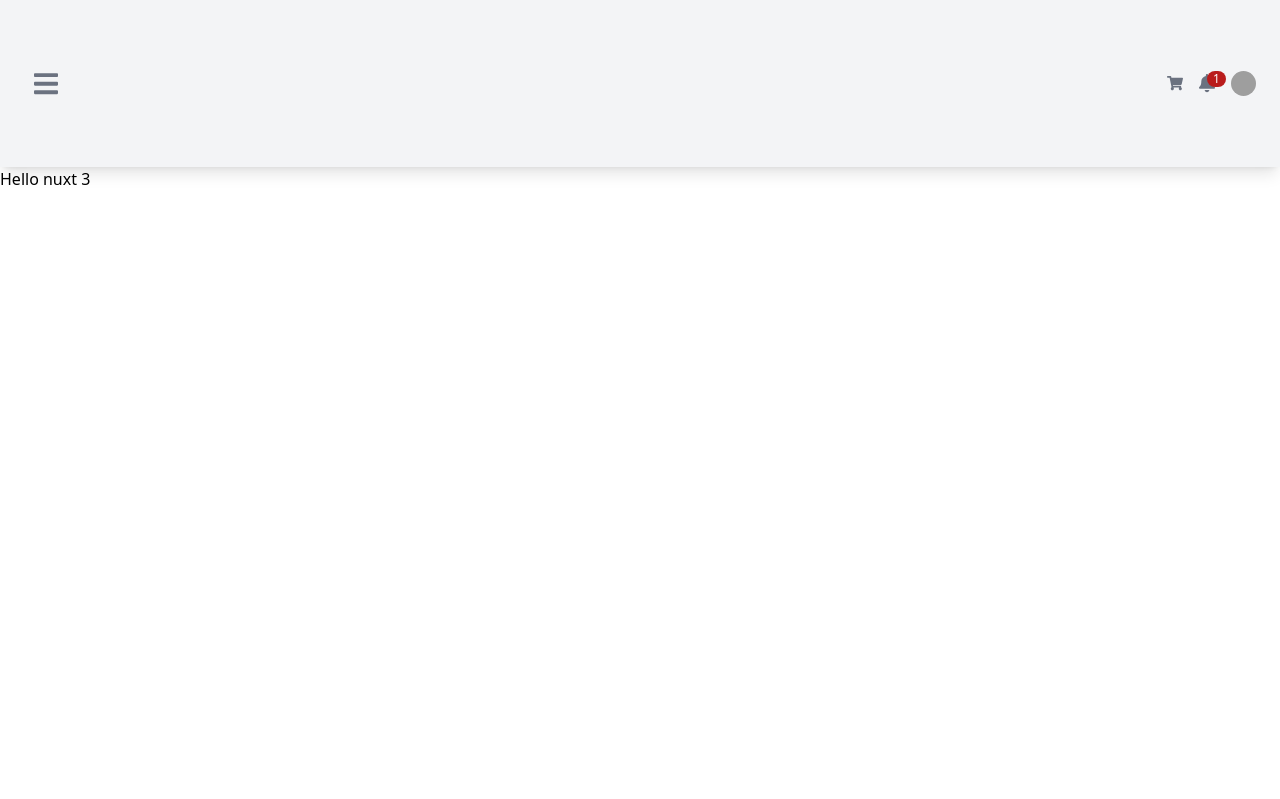
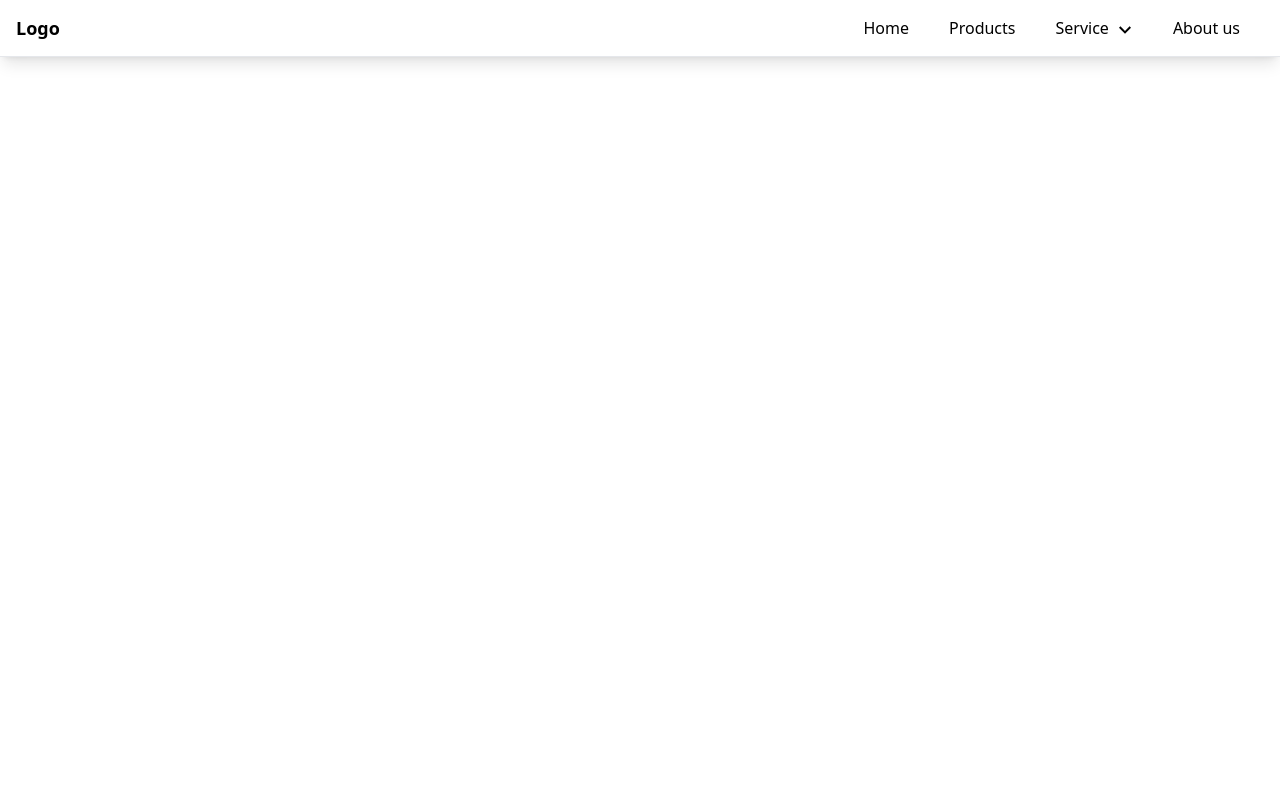
Before and after one commit to Foddie2/Portfolio., a Nuxt app: page / in a window 1280 px wide. Shown: the top 799 px of the page. Built offline with nearby package versions, Linux system fonts and the light colour scheme; grey boxes are pictures that could not be loaded.

Commit message:
portfolio setup

```diff
--- a/app.vue
+++ b/app.vue
@@ -1,6 +1,7 @@
 <template>
   <div>
     <Navbar/>
+    <Header/>
     Hello nuxt 3
     <pre>{{ mountains }}</pre>
 
--- a/components/Navbar.vue
+++ b/components/Navbar.vue
@@ -1,244 +1,55 @@
-<template><nav class="
-    relative
-    w-full
-    flex flex-wrap
-    items-center
-    justify-between
-    py-4
-    bg-gray-100
-    text-gray-500
-    hover:text-gray-700
-    focus:text-gray-700
-    shadow-lg
-    navbar navbar-expand-lg navbar-light
-    ">
-    <div class="container-fluid w-full flex flex-wrap items-center justify-between px-6">
-    <button class="
-        navbar-toggler
-        text-gray-500
-        border-0
-        hover:shadow-none hover:no-underline
-        py-2
-        px-2.5
-        bg-transparent
-        focus:outline-none focus:ring-0 focus:shadow-none focus:no-underline
-      " type="button" data-bs-toggle="collapse" data-bs-target="#navbarSupportedContent"
-    aria-controls="navbarSupportedContent" aria-expanded="false" aria-label="Toggle navigation">
-    <svg aria-hidden="true" focusable="false" data-prefix="fas" data-icon="bars"
-      class="w-6" role="img" xmlns="http://www.w3.org/2000/svg" viewBox="0 0 448 512">
-      <path fill="currentColor"
-        d="M16 132h416c8.837 0 16-7.163 16-16V76c0-8.837-7.163-16-16-16H16C7.163 60 0 67.163 0 76v40c0 8.837 7.163 16 16 16zm0 160h416c8.837 0 16-7.163 16-16v-40c0-8.837-7.163-16-16-16H16c-8.837 0-16 7.163-16 16v40c0 8.837 7.163 16 16 16zm0 160h416c8.837 0 16-7.163 16-16v-40c0-8.837-7.163-16-16-16H16c-8.837 0-16 7.163-16 16v40c0 8.837 7.163 16 16 16z">
-      </path>
-    </svg>
-    </button>
-    <div class="collapse navbar-collapse flex-grow items-center" id="navbarSupportedContent">
-    <a class="
-          flex
-          items-center
-          text-gray-900
-          hover:text-gray-900
-          focus:text-gray-900
-          mt-2
-          lg:mt-0
-          mr-1
-        " href="#">
-      <img src="https://mdbootstrap.com/img/logo/mdb-transaprent-noshadows.png" style="height: 15px" alt=""
-        loading="lazy" />
+<template>
+    <div class="min-h-screen bg-white">
+    <nav class="flex px-4 border-b md:shadow-lg items-center relative">
+        <div class="text-lg font-bold md:py-0 py-4">
+            Logo
+        </div>
+        <ul class="md:px-2 ml-auto md:flex md:space-x-2 absolute md:relative top-full left-0 right-0">
+            <li>
+                <a href="#" class="flex md:inline-flex p-4 items-center hover:bg-gray-50">
+                    <span>Home</span>
                 </a>
-    <!-- Left links -->
-    <ul class="navbar-nav flex flex-col pl-0 list-style-none mr-auto">
-      <li class="nav-item p-2">
-        <a class="nav-link text-gray-500 hover:text-gray-700 focus:text-gray-700 p-0" href="#">Dashboard</a>
             </li>
-      <li class="nav-item p-2">
-        <a class="nav-link text-gray-500 hover:text-gray-700 focus:text-gray-700 p-0" href="#">Team</a>
+            <li>
+                <a href="#" class="flex md:inline-flex p-4 items-center hover:bg-gray-50">
+                    <span>Products</span>
+                </a>
             </li>
-      <li class="nav-item p-2">
-        <a class="nav-link text-gray-500 hover:text-gray-700 focus:text-gray-700 p-0" href="#">Projects</a>
+            <li class="relative parent">
+                <a href="#" class="flex justify-between md:inline-flex p-4 items-center hover:bg-gray-50 space-x-2">
+                    <span>Service</span>
+                    <svg xmlns="http://www.w3.org/2000/svg" class="w-4 h-4 fill-current pt-1" viewBox="0 0 24 24"><path d="M0 7.33l2.829-2.83 9.175 9.339 9.167-9.339 2.829 2.83-11.996 12.17z"/></svg>
+                </a>
+                <ul class="child transition duration-300 md:absolute top-full right-0 md:w-48 bg-white md:shadow-lg md:rounded-b ">
+                    <li>
+                        <a href="#" class="flex px-4 py-3 hover:bg-gray-50">
+                            Web development
+                        </a>
+                    </li>
+                    <li>
+                        <a href="#" class="flex px-4 py-3 hover:bg-gray-50">
+                            Web Design
+                        </a>
+                    </li>
+                    <li>
+                        <a href="#" class="flex px-4 py-3 hover:bg-gray-50">
+                            Machine Learning
+                        </a>
                     </li>
                 </ul>
-    <!-- Left links -->
-    </div>
-    <!-- Collapsible wrapper -->
-
-    <!-- Right elements -->
-    <div class="flex items-center relative">
-    <!-- Icon -->
-    <a class="text-gray-500 hover:text-gray-700 focus:text-gray-700 mr-4" href="#">
-      <svg aria-hidden="true" focusable="false" data-prefix="fas" data-icon="shopping-cart"
-        class="w-4" role="img" xmlns="http://www.w3.org/2000/svg"
-        viewBox="0 0 576 512">
-        <path fill="currentColor"
-          d="M528.12 301.319l47.273-208C578.806 78.301 567.391 64 551.99 64H159.208l-9.166-44.81C147.758 8.021 137.93 0 126.529 0H24C10.745 0 0 10.745 0 24v16c0 13.255 10.745 24 24 24h69.883l70.248 343.435C147.325 417.1 136 435.222 136 456c0 30.928 25.072 56 56 56s56-25.072 56-56c0-15.674-6.447-29.835-16.824-40h209.647C430.447 426.165 424 440.326 424 456c0 30.928 25.072 56 56 56s56-25.072 56-56c0-22.172-12.888-41.332-31.579-50.405l5.517-24.276c3.413-15.018-8.002-29.319-23.403-29.319H218.117l-6.545-32h293.145c11.206 0 20.92-7.754 23.403-18.681z">
-        </path>
-      </svg>
-    </a>
-    <div class="dropdown relative">
-      <a class="
-            text-gray-500
-            hover:text-gray-700
-            focus:text-gray-700
-            mr-4
-            dropdown-toggle
-            hidden-arrow
-            flex items-center
-          " href="#" id="dropdownMenuButton1" role="button" data-bs-toggle="dropdown" aria-expanded="false">
-        <svg aria-hidden="true" focusable="false" data-prefix="fas" data-icon="bell"
-          class="w-4" role="img" xmlns="http://www.w3.org/2000/svg" viewBox="0 0 448 512">
-          <path fill="currentColor"
-            d="M224 512c35.32 0 63.97-28.65 63.97-64H160.03c0 35.35 28.65 64 63.97 64zm215.39-149.71c-19.32-20.76-55.47-51.99-55.47-154.29 0-77.7-54.48-139.9-127.94-155.16V32c0-17.67-14.32-32-31.98-32s-31.98 14.33-31.98 32v20.84C118.56 68.1 64.08 130.3 64.08 208c0 102.3-36.15 133.53-55.47 154.29-6 6.45-8.66 14.16-8.61 21.71.11 16.4 12.98 32 32.1 32h383.8c19.12 0 32-15.6 32.1-32 .05-7.55-2.61-15.27-8.61-21.71z">
-          </path>
-        </svg>
-        <span class="text-white bg-red-700 absolute rounded-full text-xs -mt-2.5 ml-2 py-0 px-1.5">1</span>
-      </a>
-      <ul class="
-        dropdown-menu
-        min-w-max
-        absolute
-        hidden
-        bg-white
-        text-base
-        z-50
-        float-left
-        py-2
-        list-none
-        text-left
-        rounded-lg
-        shadow-lg
-        mt-1
-        hidden
-        m-0
-        bg-clip-padding
-        border-none
-        left-auto
-        right-0
-      " aria-labelledby="dropdownMenuButton1">
-        <li>
-          <a class="
-            dropdown-item
-            text-sm
-            py-2
-            px-4
-            font-normal
-            block
-            w-full
-            whitespace-nowrap
-            bg-transparent
-            text-gray-700
-            hover:bg-gray-100
-          " href="#">Action</a>
             </li>
             <li>
-          <a class="
-            dropdown-item
-            text-sm
-            py-2
-            px-4
-            font-normal
-            block
-            w-full
-            whitespace-nowrap
-            bg-transparent
-            text-gray-700
-            hover:bg-gray-100
-          " href="#">Another action</a>
-        </li>
-        <li>
-          <a class="
-            dropdown-item
-            text-sm
-            py-2
-            px-4
-            font-normal
-            block
-            w-full
-            whitespace-nowrap
-            bg-transparent
-            text-gray-700
-            hover:bg-gray-100
-          " href="#">Something else here</a>
+                <a href="#" class="flex md:inline-flex p-4 items-center hover:bg-gray-50">
+                    <span>About us</span>
+                </a>
             </li>
         </ul>
-    </div>
-    <div class="dropdown relative">
-      <a class="dropdown-toggle flex items-center hidden-arrow" href="#" id="dropdownMenuButton2" role="button"
-        data-bs-toggle="dropdown" aria-expanded="false">
-        <img src="https://mdbootstrap.com/img/new/avatars/2.jpg" class="rounded-full"
-          style="height: 25px; width: 25px" alt="" loading="lazy" />
-      </a>
-      <ul class="
-      dropdown-menu
-      min-w-max
-      absolute
-      hidden
-      bg-white
-      text-base
-      z-50
-      float-left
-      py-2
-      list-none
-      text-left
-      rounded-lg
-      shadow-lg
-      mt-1
-      hidden
-      m-0
-      bg-clip-padding
-      border-none
-      left-auto
-      right-0
-    " aria-labelledby="dropdownMenuButton2">
-        <li>
-          <a class="
-          dropdown-item
-          text-sm
-          py-2
-          px-4
-          font-normal
-          block
-          w-full
-          whitespace-nowrap
-          bg-transparent
-          text-gray-700
-          hover:bg-gray-100
-        " href="#">Action</a>
-        </li>
-        <li>
-          <a class="
-          dropdown-item
-          text-sm
-          py-2
-          px-4
-          font-normal
-          block
-          w-full
-          whitespace-nowrap
-          bg-transparent
-          text-gray-700
-          hover:bg-gray-100
-        " href="#">Another action</a>
-        </li>
-        <li>
-          <a class="
-          dropdown-item
-          text-sm
-          py-2
-          px-4
-          font-normal
-          block
-          w-full
-          whitespace-nowrap
-          bg-transparent
-          text-gray-700
-          hover:bg-gray-100
-        " href="#">Something else here</a>
-        </li>
-      </ul>
-    </div>
-    </div>
-    <!-- Right elements -->
+        <div class="ml-auto md:hidden text-gray-500 cursor-pointer">
+            <svg xmlns="http://www.w3.org/2000/svg" class="w-5 h-5 fill-current" viewBox="0 0 24 24"><path d="M24 20.188l-8.315-8.209 8.2-8.282-3.697-3.697-8.212 8.318-8.31-8.203-3.666 3.666 8.321 8.24-8.206 8.313 3.666 3.666 8.237-8.318 8.285 8.203z"/></svg>
         </div>
     </nav>
+    </div>
+
   </template>
 
 <script>
@@ -247,6 +58,20 @@
     }
 </script>
 
-<style lang="scss" scoped>
+<style scoped>
+@media only screen and (min-width: 768px){
+        .parent:hover .child {
+            opacity:1;
+            height:auto;
+            overflow:none;
+            transform: translateY(0);
+        }
+        .child {
+            opacity:0;
+            height:0;
+            overflow:hidden;
+            transform: translateY(-10%);
+        }
+    }
 
 </style>
```
Lines whose indentation alone changed are shown as unchanged.
